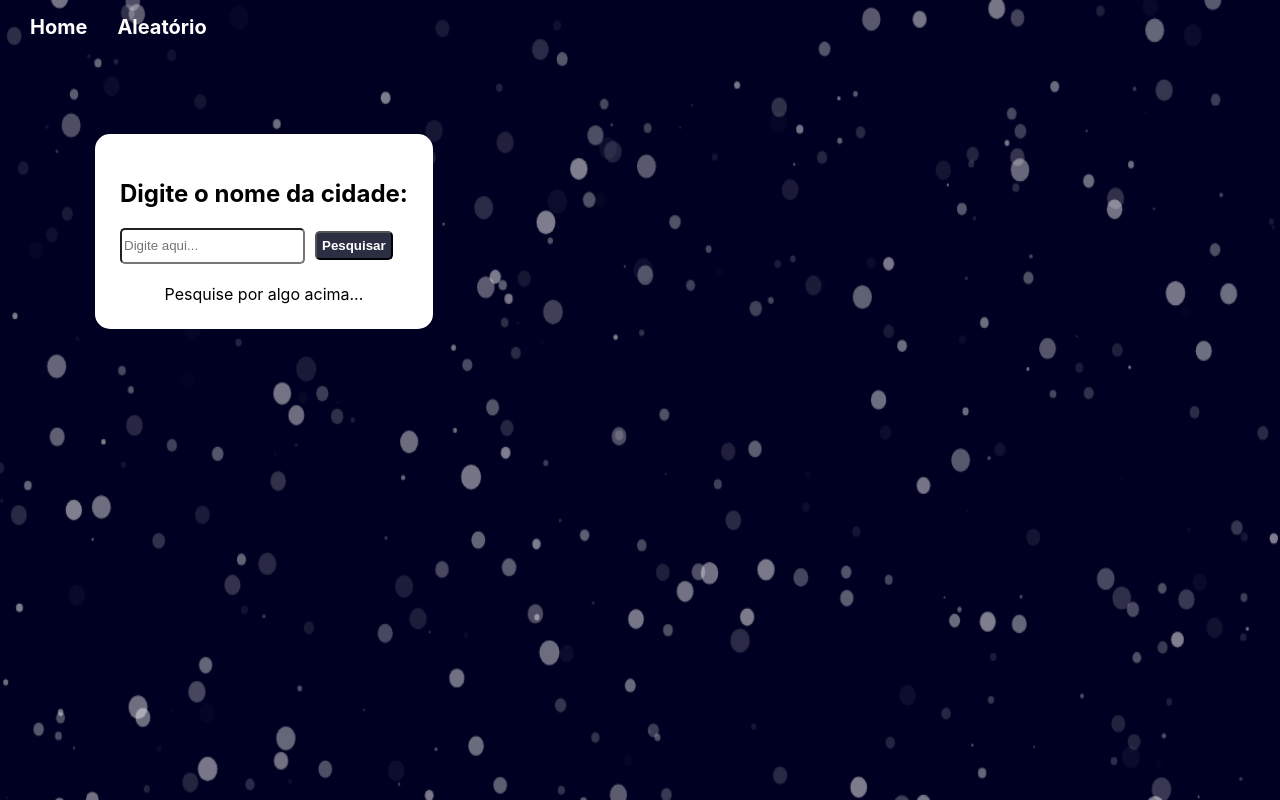
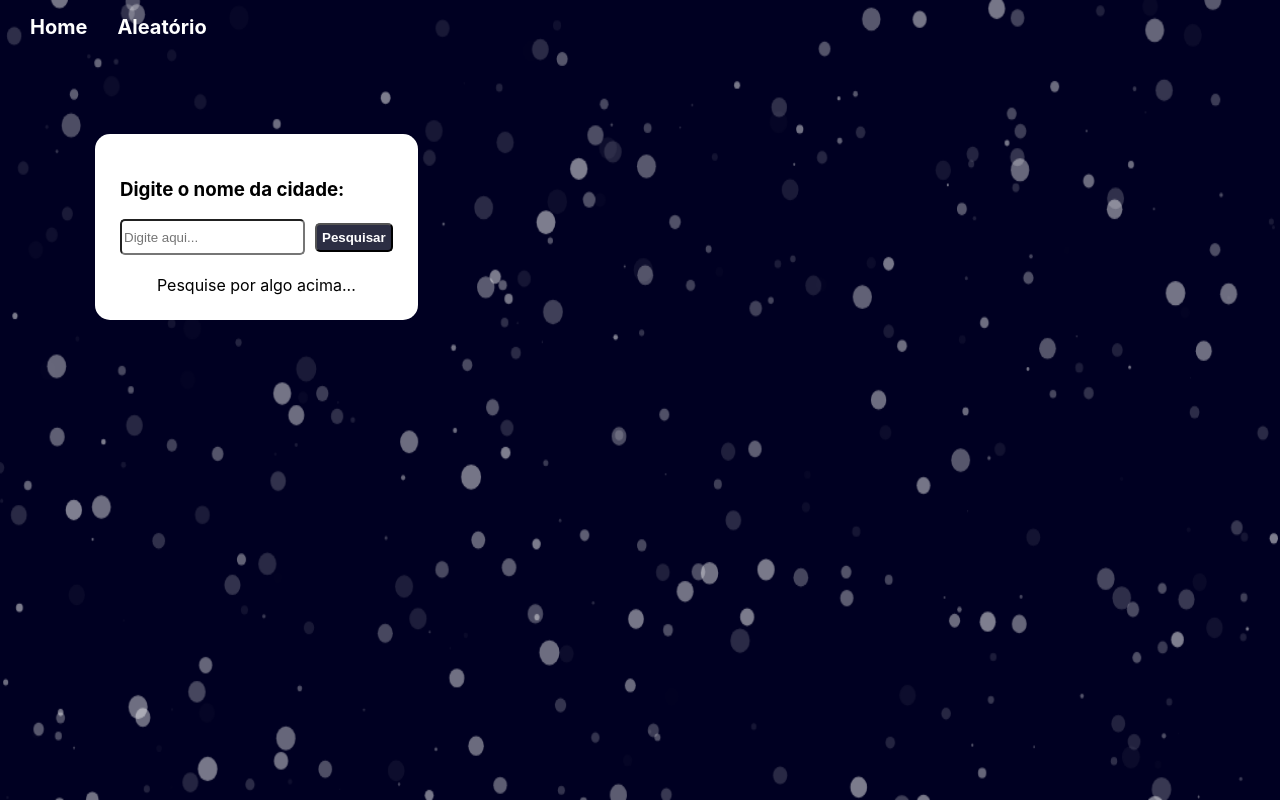
Before and after one commit to bamarcheti/previsao-tempo, a React (Create React App) app: page / in a window 1280 px wide. Built offline with nearby package versions, Linux system fonts and the light colour scheme.

Commit message:
trocando para h3

```diff
--- a/src/index.js
+++ b/src/index.js
@@ -3,8 +3,8 @@ import ReactDOM from 'react-dom/client';
 import { HashRouter, Route, Routes } from 'react-router-dom';
 import MainLayout from './components/MainLayout/MainLayout';
 import './index.css';
-import Random from './pages/Aleatorio/Random';
 import App from './pages/App';
+import Random from './pages/Random/Random';
 
 const root = ReactDOM.createRoot(document.getElementById('root'));
 root.render(
--- a/src/pages/Search/Search.js
+++ b/src/pages/Search/Search.js
@@ -37,7 +37,7 @@ const Search = () => {
   return (
     <div className="searchWraper">
       <div className="search">
-        <h2>Digite o nome da cidade:</h2>
+        <h3>Digite o nome da cidade:</h3>
         <input placeholder={'Digite aqui...'} onChange={(evt) => { setValorPesquisa(evt.target.value) }} type="text" />
         <button onClick={() => resultadoAtualizado()}>Pesquisar</button>
       </div>
```
Also changed, not shown: src/pages/Random/Random.css (renamed from src/pages/Aleatorio/Random.css), src/pages/Random/Random.js (renamed from src/pages/Aleatorio/Random.js), src/pages/Random/utils/Raffle.js (renamed from src/pages/Aleatorio/utils/Raffle.js), src/pages/Random/utils/listCity.js (renamed from src/pages/Aleatorio/utils/listCity.js).
